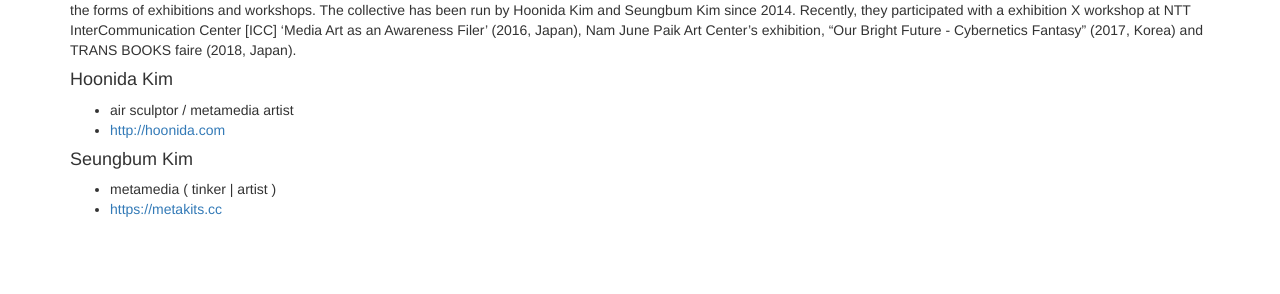
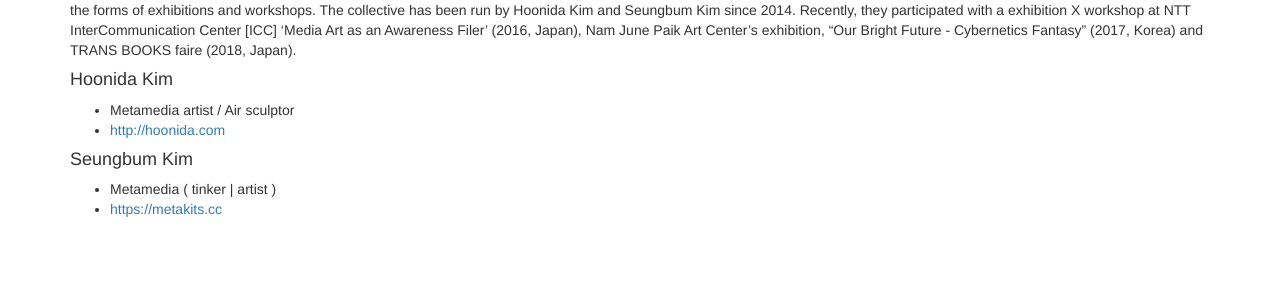
Before and after one commit to PROTOROOM/PROTOROOM, a Jekyll site: the page built from metamedia_series/index.html, in a window 1280 px wide and 1275 px high. Shown: the part 896-1190 px from the top of the window. Built offline with Jekyll 4.4.1, drawn with Linux system fonts in a browser that asks for light colours.

```diff
--- a/metamedia_series/metamedia_series.md
+++ b/metamedia_series/metamedia_series.md
@@ -28,9 +28,9 @@
 PROTOROOM is a "metamedia" collective with a creative practice based on the technological medium of KIT. KIT is a meta-medium, leading sensual and cogitative experiences as a mediator of opportunities for discourse and contemplation on technology which has become an undeniable part of ecology. Under the title "Tech x Kit x Critic" evolved series of works in the forms of exhibitions and workshops. The collective has been run by Hoonida Kim and Seungbum Kim since 2014. Recently, they participated with a exhibition X workshop at NTT InterCommunication Center [ICC] ‘Media Art as an Awareness Filer’ (2016, Japan), Nam June Paik Art Center’s exhibition, “Our Bright Future - Cybernetics Fantasy” (2017, Korea) and TRANS BOOKS faire (2018, Japan).
 
 #### Hoonida Kim
- * air sculptor / metamedia artist
+ * Metamedia artist / Air sculptor
  * <http://hoonida.com>
 
 #### Seungbum Kim
- * metamedia ( tinker \| artist )
+ * Metamedia ( tinker \| artist )
  * <https://metakits.cc>
```
